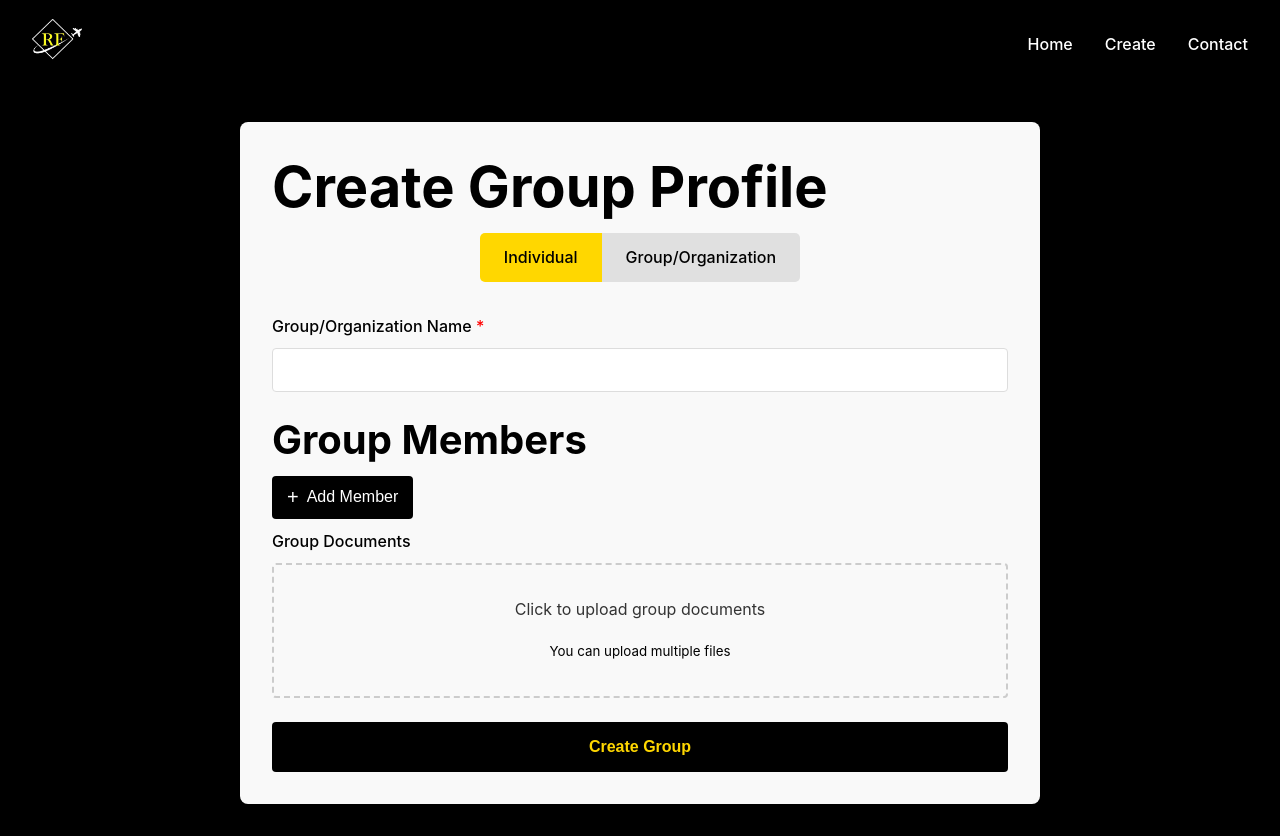
After one commit to imaneboulahya/imaneboulahya, a Python web app: template rafa/templates/group.html in a window 1280 px wide. The commit adds this page. Run offline with Jinja, Linux system fonts and the light colour scheme; the template is opened without the code that fills it, so the values that code supplies are empty.

Commit message:
group page

```diff
--- a/rafa/static/css/create.css
+++ b/rafa/static/css/create.css
@@ -389,48 +389,32 @@ a {
     color: red;
 }
 
-/* New styles for group members */
-.group-member {
-    background: #f0f0f0;
-    padding: 1rem;
-    border-radius: 4px;
-    margin-bottom: 1rem;
-    position: relative;
-}
-
-.remove-member {
-    position: absolute;
-    top: 0.5rem;
-    right: 0.5rem;
-    background: #ff6b6b;
-    color: white;
-    border: none;
-    width: 24px;
-    height: 24px;
-    border-radius: 50%;
-    cursor: pointer;
-}
-
-.add-member-btn {
-    display: flex;
-    align-items: center;
-    justify-content: center;
-    gap: 0.5rem;
-    background: #e0e0e0;
-    border: none;
-    padding: 0.75rem;
-    border-radius: 4px;
-    cursor: pointer;
-    margin-bottom: 1rem;
+#otherServiceGroup {
+    margin-top: 0.5rem;
     transition: all 0.3s ease;
 }
 
-.add-member-btn:hover {
-    background: #d0d0d0;
+#otherServiceGroup input {
+    width: 100%;
+    padding: 0.75rem;
+    border: 1px solid #ddd;
+    border-radius: 4px;
+    font-size: 1rem;
 }
 
-.group-members-container {
-    margin-top: 1rem;
-    border-top: 1px solid #ddd;
-    padding-top: 1rem;
+#otherServiceGroup input:invalid {
+    border-color: #ff6b6b;
 }
+#customService {
+  display: none;
+  width: 100%;
+  padding: 0.75rem;
+  margin-top: 0.5rem;
+  border: 1px solid #ddd;
+  border-radius: 4px;
+  box-sizing: border-box;
+}
+
+#customService.show {
+  display: block;
+}
--- /dev/null
+++ b/rafa/templates/group.html
@@ -0,0 +1,230 @@
+<!DOCTYPE html>
+<html>
+<head>
+    <meta charset="UTF-8">
+    <meta name="viewport" content="width=device-width, initial-scale=1.0">
+    <link rel="stylesheet" href="../static/css/create.css">
+    <title>Rafa | Create Group</title>
+    <style>
+        /* Additional styles for group page */
+        .add-member-btn {
+            background-color: black;
+            color: white;
+            border: none;
+            padding: 10px 15px;
+            border-radius: 4px;
+            cursor: pointer;
+            font-size: 16px;
+            margin: 10px 0;
+            display: flex;
+            align-items: center;
+            gap: 8px;
+        }
+
+        .add-member-btn:hover {
+            background-color: black;
+        }
+
+        .member-card {
+            border: 1px solid #ddd;
+            border-radius: 4px;
+            padding: 15px;
+            margin-bottom: 15px;
+            position: relative;
+        }
+
+        .remove-member {
+            position: absolute;
+            top: 10px;
+            right: 10px;
+            background: #f44336;
+            color: white;
+            border: none;
+            border-radius: 50%;
+            width: 25px;
+            height: 25px;
+            cursor: pointer;
+        }
+
+        .member-title {
+            margin-top: 0;
+            color: #333;
+        }
+    </style>
+</head>
+<body>
+    <!-- Header/Navigation -->
+    <header class="navbar">
+        <a href="index.html" class="logo-link">
+            <img src="../static/images/logo.jpeg" alt="Rafa Logo" class="logo-img" width="150" height="50">
+        </a>
+
+        <button class="toggle-button" aria-label="Toggle navigation">
+            <span class="bar"></span>
+            <span class="bar"></span>
+            <span class="bar"></span>
+        </button>
+
+        <nav class="navbar-links">
+            <ul>
+                <li><a href="index.html">Home</a></li>
+                <li><a href="create.html">Create</a></li>
+                <li><a href="#contact">Contact</a></li>
+            </ul>
+        </nav>
+    </header>
+
+    <!-- Group Creation Section -->
+    <main id="main-content" class="profile-creation">
+        <h1>Create Group Profile</h1>
+        <div class="profile-type">
+            <a href="create.html" class="profile-type-btn active" id="individual-btn">Individual</a>
+            <a href="group.html" class="profile-type-btn" id="group-btn">Group/Organization</a>
+        </div>
+        <form id="group-form">
+            <!-- Group Information -->
+            <div class="form-group">
+                <label for="groupName" class="required-field">Group/Organization Name</label>
+                <input type="text" id="groupName" name="groupName" required>
+            </div>
+
+            <!-- Group Members Section -->
+            <h2>Group Members</h2>
+            <div id="members-container">
+                <!-- Member cards will be added here dynamically -->
+            </div>
+
+            <button type="button" id="addMemberBtn" class="add-member-btn">
+                <span style="font-size: 20px;">+</span> Add Member
+            </button>
+
+            <!-- Documents Upload -->
+            <div class="form-group">
+                <label>Group Documents</label>
+                <div class="photo-upload">
+                    <input type="file" id="groupDocuments" name="groupDocuments" accept="image/*,.pdf,.doc,.docx" multiple>
+                    <p>Click to upload group documents</p>
+                    <small>You can upload multiple files</small>
+                </div>
+            </div>
+
+            <!-- Submit Button -->
+            <button type="submit" class="submit-btn">Create Group</button>
+        </form>
+    </main>
+
+    <!-- JavaScript -->
+    <script>
+        document.addEventListener('DOMContentLoaded', function() {
+            // Mobile menu toggle
+            const toggleButton = document.querySelector('.toggle-button');
+            const navbarLinks = document.querySelector('.navbar-links');
+
+            toggleButton.addEventListener('click', () => {
+                navbarLinks.classList.toggle('active');
+                toggleButton.classList.toggle('active');
+            });
+
+            // Documents upload click handler
+            const docUpload = document.querySelector('.photo-upload');
+            const docInput = document.getElementById('groupDocuments');
+
+            docUpload.addEventListener('click', () => {
+                docInput.click();
+            });
+
+            docInput.addEventListener('change', (e) => {
+                if (e.target.files.length > 0) {
+                    const filesText = e.target.files.length === 1
+                        ? e.target.files[0].name
+                        : `${e.target.files.length} files selected`;
+                    docUpload.querySelector('p').textContent = filesText;
+                }
+            });
+
+            // Add member functionality
+            const addMemberBtn = document.getElementById('addMemberBtn');
+            const membersContainer = document.getElementById('members-container');
+            let memberCount = 0;
+
+            addMemberBtn.addEventListener('click', () => {
+                memberCount++;
+                const memberCard = document.createElement('div');
+                memberCard.className = 'member-card';
+                memberCard.innerHTML = `
+                    <h3 class="member-title">Member ${memberCount}</h3>
+                    <button type="button" class="remove-member">×</button>
+
+                    <div class="form-row">
+                        <div class="form-group">
+                            <label for="memberFirstName${memberCount}" class="required-field">First Name</label>
+                            <input type="text" id="memberFirstName${memberCount}" name="memberFirstName${memberCount}" required>
+                        </div>
+                        <div class="form-group">
+                            <label for="memberLastName${memberCount}" class="required-field">Last Name</label>
+                            <input type="text" id="memberLastName${memberCount}" name="memberLastName${memberCount}" required>
+                        </div>
+                    </div>
+
+                    <div class="form-row">
+                        <div class="form-group">
+                            <label for="memberPhone${memberCount}">Phone Number</label>
+                            <input type="tel" id="memberPhone${memberCount}" name="memberPhone${memberCount}">
+                        </div>
+                        <div class="form-group">
+                            <label for="memberEmail${memberCount}">Email</label>
+                            <input type="email" id="memberEmail${memberCount}" name="memberEmail${memberCount}">
+                        </div>
+                    </div>
+
+                    <div class="form-group">
+                        <label for="memberPassport${memberCount}">Passport Number</label>
+                        <input type="text" id="memberPassport${memberCount}" name="memberPassport${memberCount}">
+                    </div>
+
+                    <div class="form-group">
+                        <label>Member Photo</label>
+                        <div class="photo-upload">
+                            <input type="file" id="memberPhoto${memberCount}" name="memberPhoto${memberCount}" accept="image/*">
+                            <p>Click to upload photo</p>
+                        </div>
+                    </div>
+                `;
+
+                membersContainer.appendChild(memberCard);
+
+                // Add event listener for remove button
+                memberCard.querySelector('.remove-member').addEventListener('click', () => {
+                    memberCard.remove();
+                    memberCount--;
+                });
+
+                // Add event listener for member photo upload
+                const memberPhotoUpload = memberCard.querySelector('.photo-upload');
+                const memberPhotoInput = memberCard.querySelector('input[type="file"]');
+
+                memberPhotoUpload.addEventListener('click', (e) => {
+                    e.stopPropagation();
+                    memberPhotoInput.click();
+                });
+
+                memberPhotoInput.addEventListener('change', (e) => {
+                    if (e.target.files.length > 0) {
+                        memberPhotoUpload.querySelector('p').textContent = e.target.files[0].name;
+                    }
+                });
+            });
+
+            // Form submission
+            const groupForm = document.getElementById('group-form');
+            groupForm.addEventListener('submit', function(e) {
+                e.preventDefault();
+                // Here you would typically send the form data to the server
+                alert('Group created successfully!');
+                // You might want to redirect to another page after successful creation
+                // window.location.href = 'success.html';
+            });
+        });
+    </script>
+</body>
+</html>
```
Also changed, not shown: rafa/static/css/styles.css (+77 -0 lines), rafa/templates/create.html (+65 -78 lines), rafa/templates/index.html (+0 -83 lines).
